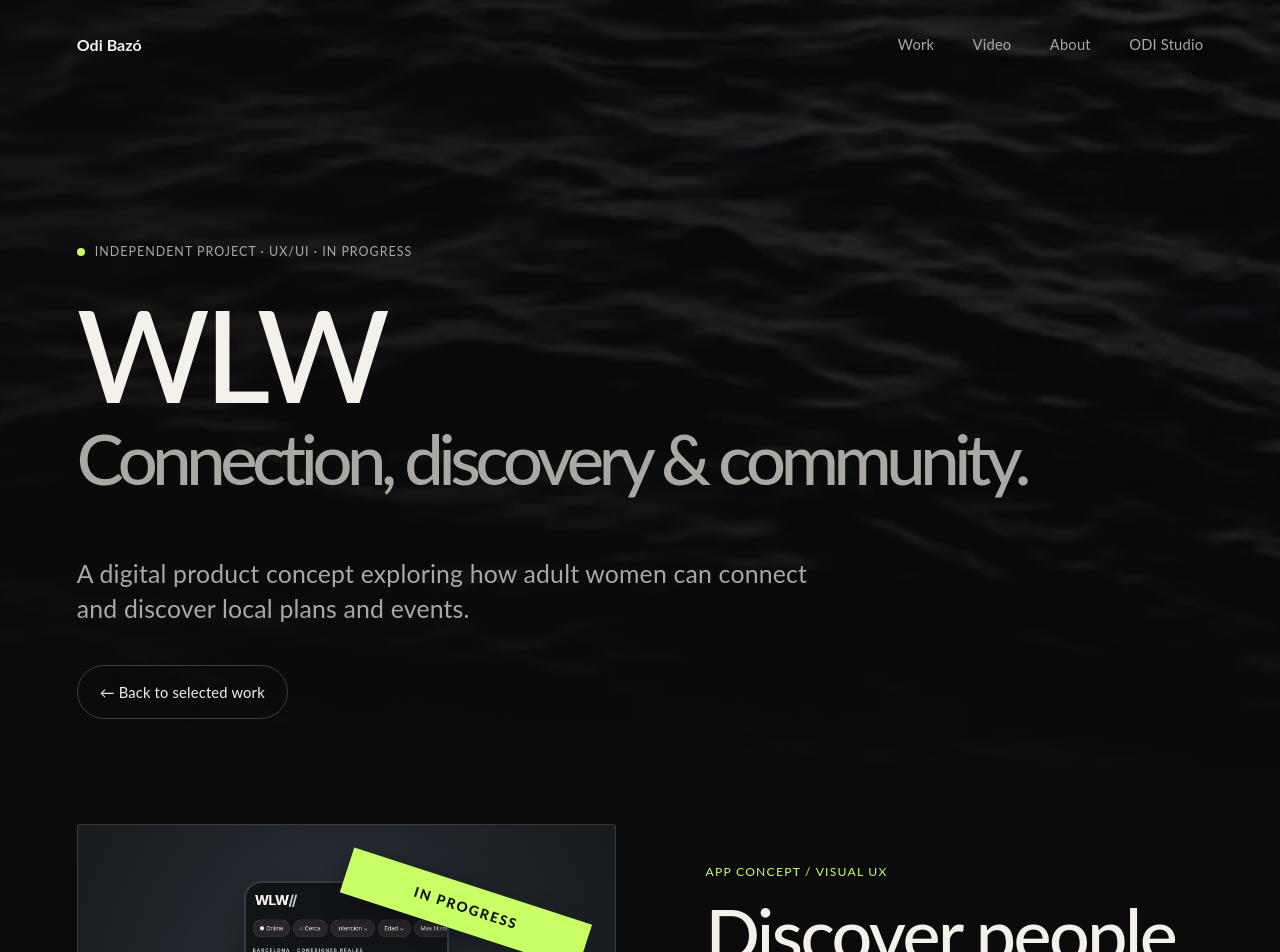
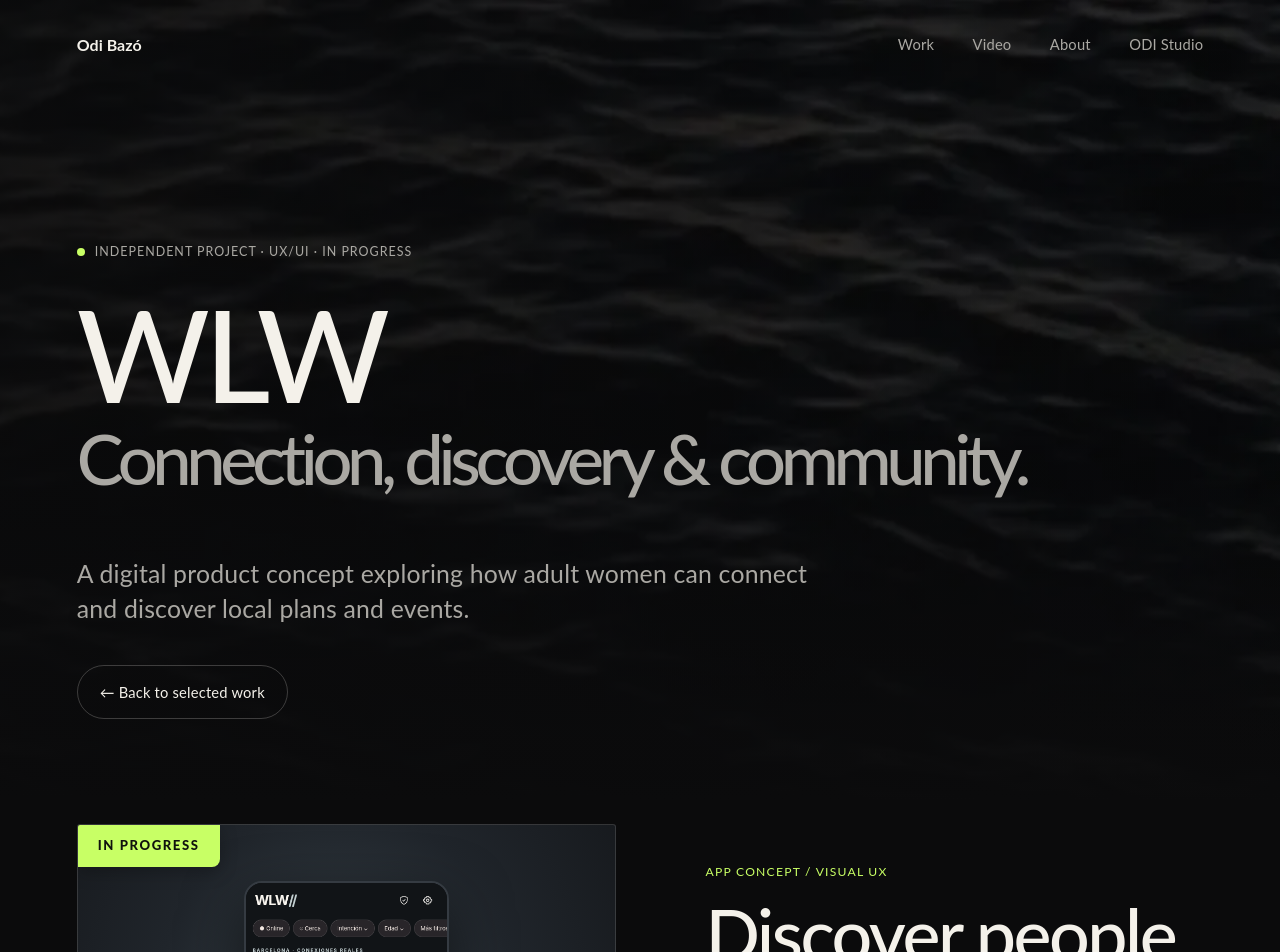
Before and after one commit to odibazo/portfolio, a Next.js app: page /projects/wlw in a window 1280 px wide. Shown: the top 952 px of the page. Built offline with nearby package versions, Linux system fonts and the light colour scheme.

Commit message:
style: make WLW IN PROGRESS badge a flat top-left sticker

```diff
--- a/styles/WlwProject.module.css
+++ b/styles/WlwProject.module.css
@@ -51,20 +51,23 @@
 .device img { object-fit: cover; }
 .ribbon {
   position: absolute;
-  z-index: 3;
-  top: 60px;
-  right: 24px;
-  width: 250px;
-  padding: 15px 0;
-  transform: rotate(18deg);
+  top: 0;
+  left: 0;
+  right: auto;
+  z-index: 4;
+  width: max-content;
+  max-width: 100%;
+  padding: 13px 20px;
+  transform: none;
+  border-radius: 0 0 8px 0;
   background: var(--accent);
-  color: #111;
-  font-size: .86rem;
+  color: #10120d;
+  font-size: .82rem;
   font-weight: 800;
-  letter-spacing: .13em;
+  letter-spacing: .12em;
   line-height: 1.2;
-  text-align: center;
-  box-shadow: 0 6px 22px rgba(0,0,0,.3);
+  text-align: left;
+  box-shadow: 0 5px 17px rgba(0,0,0,.25);
   pointer-events: none;
 }
 .caseCopy h2 {
```
